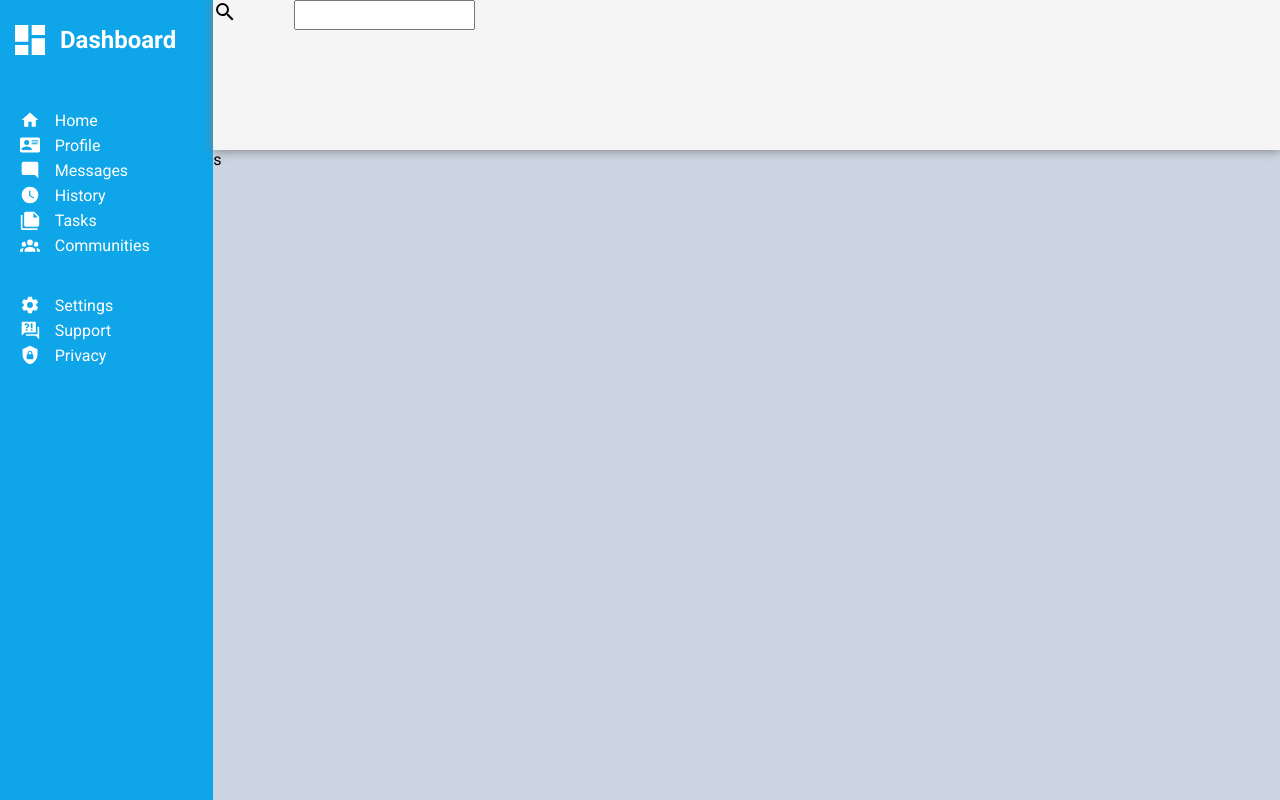
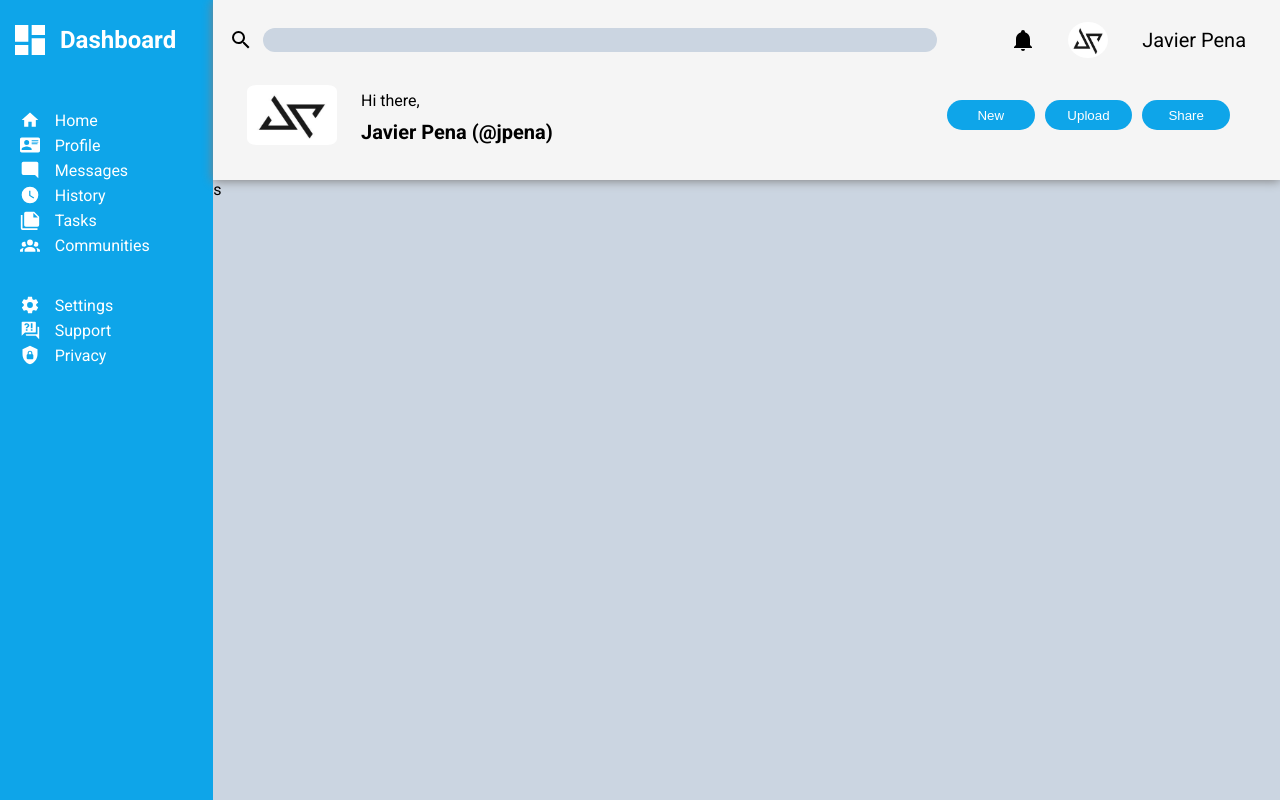
Before and after one commit to JP256/admin-dashboard, a plain HTML site: page index.html in a window 1280 px wide. Drawn offline with Linux system fonts and the light colour scheme.

Commit message:
Set header

```diff
--- a/index.html
+++ b/index.html
@@ -99,13 +99,35 @@
       </aside>
       <main class="main">
         <div class="nav">
-          <svg style="width: 24px; height: 24px" viewBox="0 0 24 24">
+          <svg
+            class="magnifier"
+            style="width: 24px; height: 24px"
+            viewBox="0 0 24 24"
+          >
             <path
               fill="currentColor"
               d="M9.5,3A6.5,6.5 0 0,1 16,9.5C16,11.11 15.41,12.59 14.44,13.73L14.71,14H15.5L20.5,19L19,20.5L14,15.5V14.71L13.73,14.44C12.59,15.41 11.11,16 9.5,16A6.5,6.5 0 0,1 3,9.5A6.5,6.5 0 0,1 9.5,3M9.5,5C7,5 5,7 5,9.5C5,12 7,14 9.5,14C12,14 14,12 14,9.5C14,7 12,5 9.5,5Z"
             />
           </svg>
-          <input type="text" />
+          <input type="text" class="search" />
+          <svg
+            class="bell__icon"
+            style="width: 24px; height: 24px"
+            viewBox="0 0 24 24"
+          >
+            <path
+              fill="currentColor"
+              d="M21,19V20H3V19L5,17V11C5,7.9 7.03,5.17 10,4.29C10,4.19 10,4.1 10,4A2,2 0 0,1 12,2A2,2 0 0,1 14,4C14,4.1 14,4.19 14,4.29C16.97,5.17 19,7.9 19,11V17L21,19M14,21A2,2 0 0,1 12,23A2,2 0 0,1 10,21"
+            />
+          </svg>
+          <img class="medium__pic" src="./imgs/logo.png" alt="" />
+          <p class="user_name">Javier Pena</p>
+          <img class="big__pic" src="./imgs/logo.png" alt="" />
+          <p class="greeting">Hi there,</p>
+          <p class="user_name_">Javier Pena (@jpena)</p>
+          <button class="new">New</button>
+          <button class="upload">Upload</button>
+          <button class="share">Share</button>
         </div>
         <div class="section">s</div>
       </main>
--- a/styles.css
+++ b/styles.css
@@ -53,12 +53,83 @@ body {
 /* MAIN */
 .main {
   display: grid;
-  grid-template-rows: 150px 1fr;
+  grid-template-rows: 180px 1fr;
 }
 .nav {
   background-color: whitesmoke;
   box-shadow: 0 1px 10px grey;
   display: grid;
-  grid-template-columns: repeat(12, 1fr);
-  grid-template-rows: repeat(5, 1fr);
+  grid-template-columns: 20px repeat(10, 1fr) 20px;
+  grid-template-rows: 1fr 1fr 1fr;
+  padding: 20px;
+  align-items: center;
+  gap: 10px;
 }
+.magnifier {
+  justify-self: end;
+  grid-column: 1;
+}
+.search {
+  grid-column: span 7;
+  border-radius: 20px;
+  border: none;
+  background-color: #cbd5e1;
+  height: 24px;
+}
+.bell__icon {
+  grid-column: 9;
+  align-self: center;
+  justify-self: end;
+}
+.medium__pic {
+  border-radius: 50%;
+  width: 40px;
+  justify-self: center;
+  align-self: center;
+}
+.user_name {
+  grid-column: span 2;
+  align-self: center;
+  justify-self: start;
+  font-size: 20px;
+}
+.big__pic {
+  border-radius: 10%;
+  width: 90px;
+  height: 60px;
+  grid-column: span 2;
+  grid-row: span 2;
+  justify-self: center;
+}
+.greeting {
+  grid-column: span 5;
+  align-self: end;
+  font-size: 16px;
+}
+.user_name_ {
+  grid-row: 3;
+  grid-column: 3/9;
+  align-self: start;
+  font-size: 20px;
+  font-weight: bold;
+}
+button {
+  border: none;
+  background-color: #0ea5e9;
+  border-radius: 20px;
+  height: 30px;
+  color: #fff;
+  min-width: 50px;
+}
+.new {
+  grid-column: 9;
+}
+.upload,
+.share,
+.new {
+  grid-row: span 2;
+  align-self: center;
+}
+button:hover {
+  box-shadow: 0 1px 5px grey;
+}
```
Also changed, not shown: imgs/logo.png (added).
